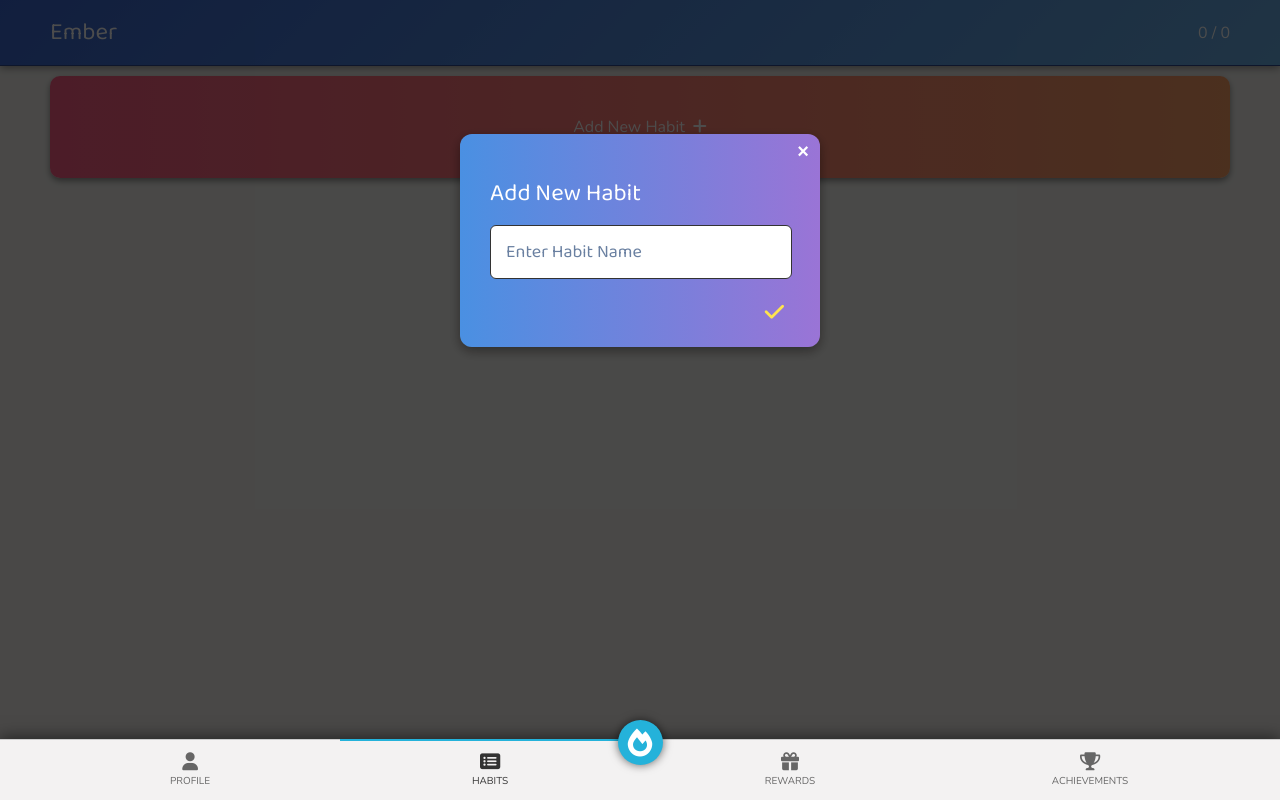
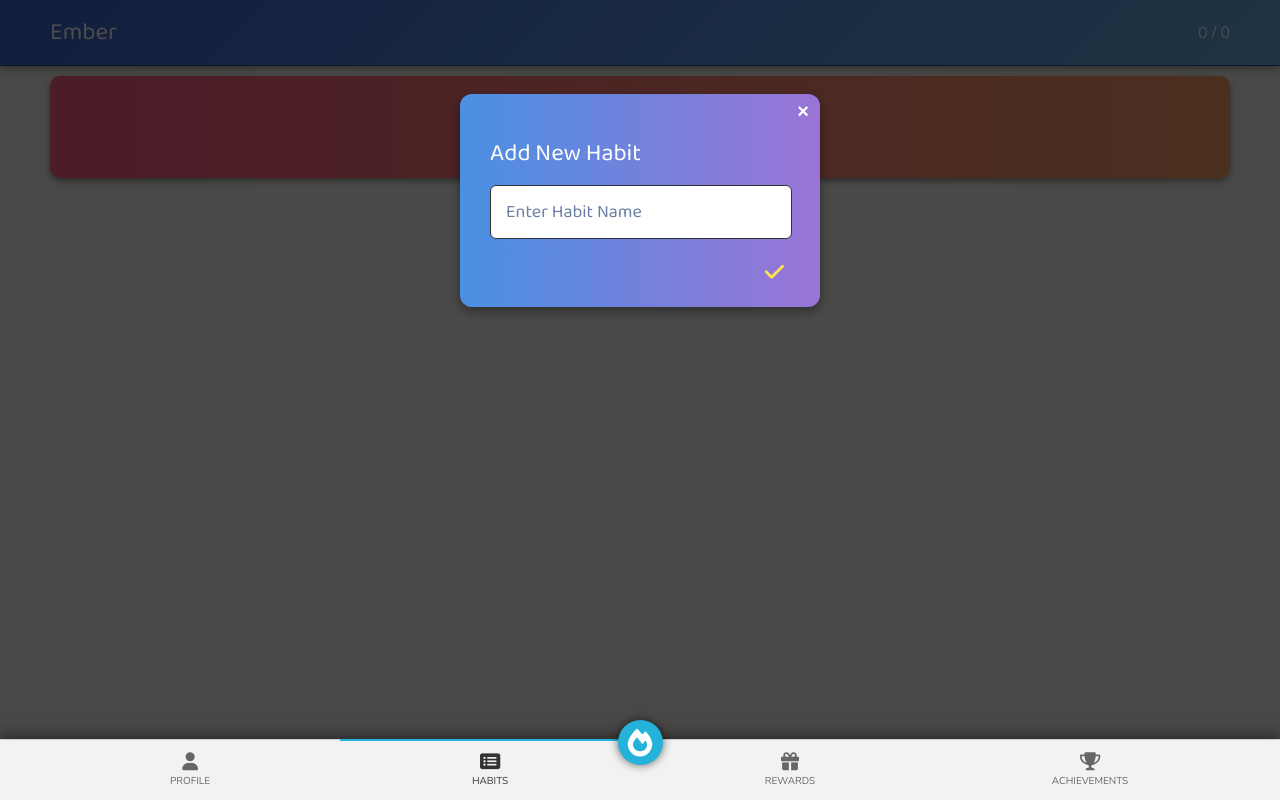
Before and after one commit to joseph-johnson27001/habit-spinner, a Vue app: page / in a window 1280 px wide. Both pictures are taken after a click on the label "Add New Habit". Built offline with nearby package versions, Linux system fonts and the light colour scheme.

Commit message:
Positioning update

```diff
--- a/src/components/Habits/AddHabitModal.vue
+++ b/src/components/Habits/AddHabitModal.vue
@@ -80,7 +80,7 @@ export default {
 }
 
 .modal-content {
-  margin-bottom: 40vh;
+  margin-bottom: 50vh;
   position: relative;
   background: linear-gradient(to right, #4a90e2, #9a74d6);
   padding: 30px;
```
